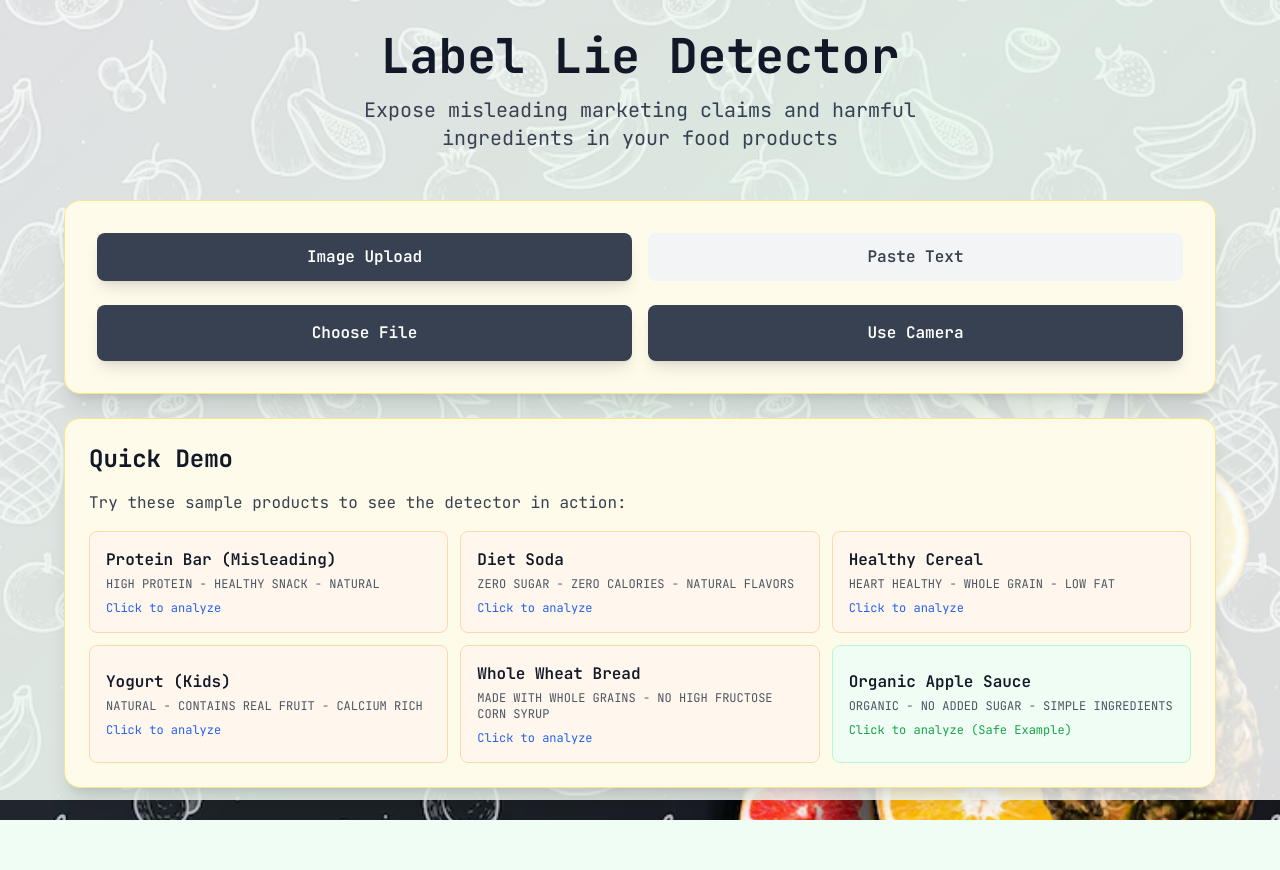
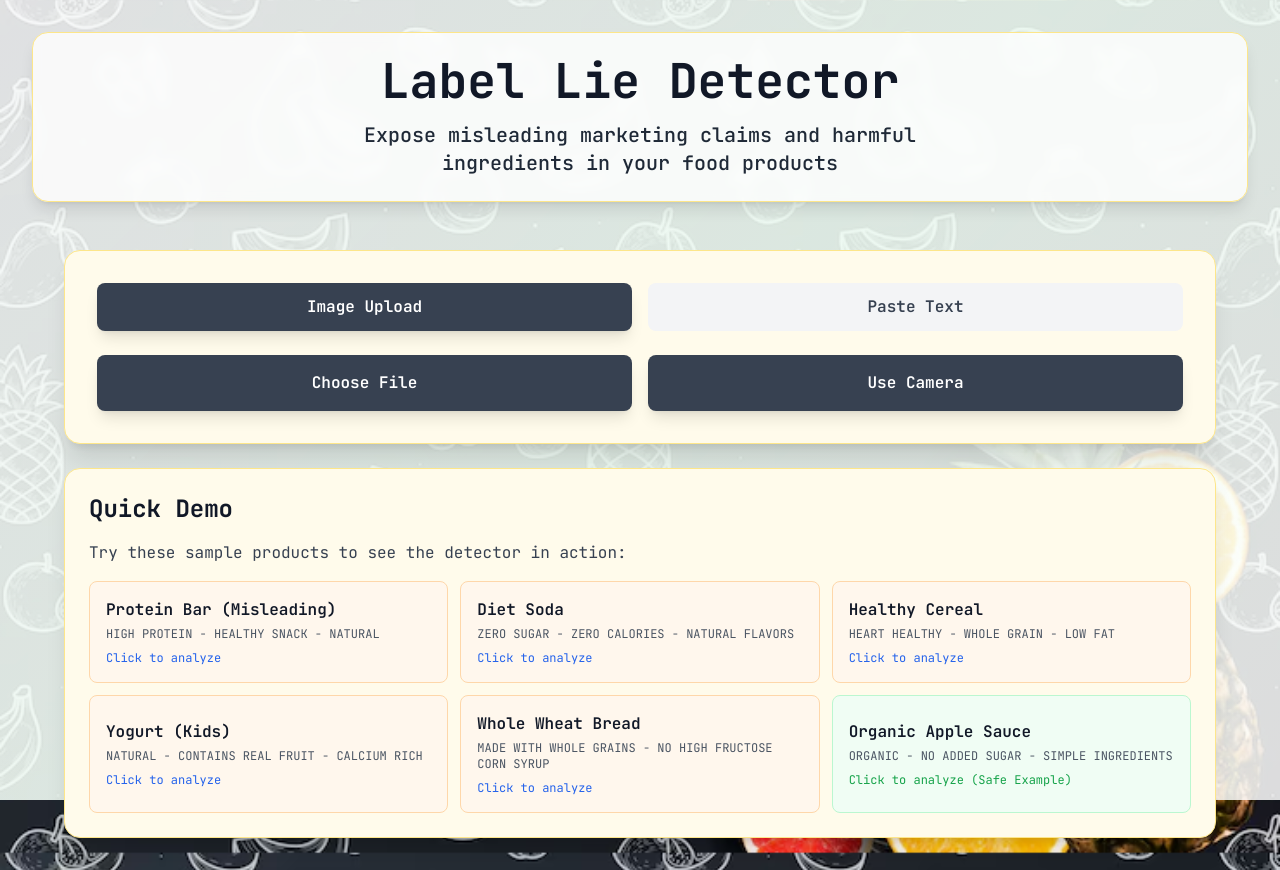
Before and after one commit to parthCJ/Label-Lie-Detector, a Next.js app: page / in a window 1280 px wide. Before the commit the page ends 820 px from the top, so only its background shows below. Built offline with nearby package versions, Linux system fonts and the light colour scheme.

Commit message:
Make header more visible with background and styling - Add white/transparent background with blur effect - Add border and shadow to header - Make text darker and bolder for better visibility

```diff
--- a/app/page.tsx
+++ b/app/page.tsx
@@ -95,11 +95,11 @@ export default function Home() {
   return (
     <main className="min-h-screen relative z-10">
       <div className="container mx-auto px-4 sm:px-6 lg:px-8 py-4 sm:py-8">
-        <header className="text-center mb-8 sm:mb-12">
+        <header className="text-center mb-8 sm:mb-12 bg-white/80 backdrop-blur-sm rounded-2xl p-6 shadow-lg border border-amber-200">
           <h1 className="text-3xl sm:text-4xl md:text-5xl font-bold text-gray-900 mb-4">
             Label Lie Detector
           </h1>
-          <p className="text-lg sm:text-xl text-gray-700 max-w-2xl mx-auto px-4">
+          <p className="text-lg sm:text-xl text-gray-800 max-w-2xl mx-auto px-4 font-medium">
             Expose misleading marketing claims and harmful ingredients in your food products
           </p>
         </header>
```
